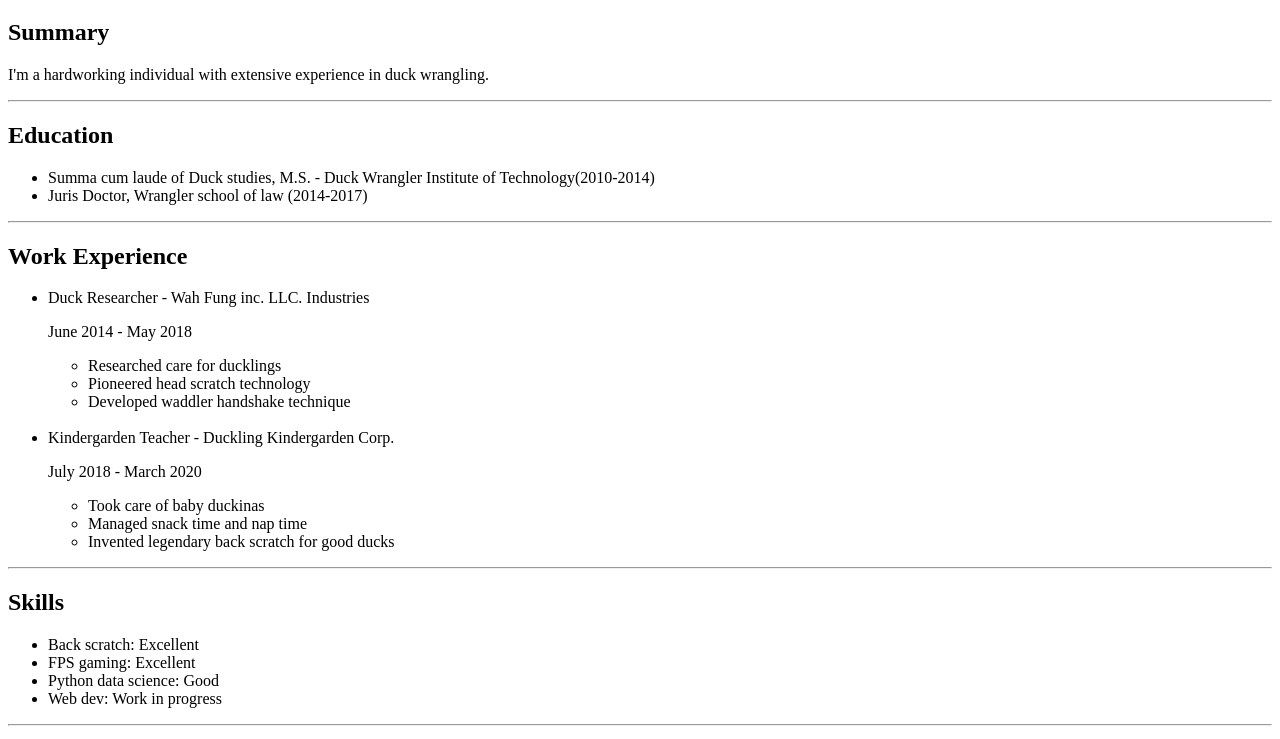
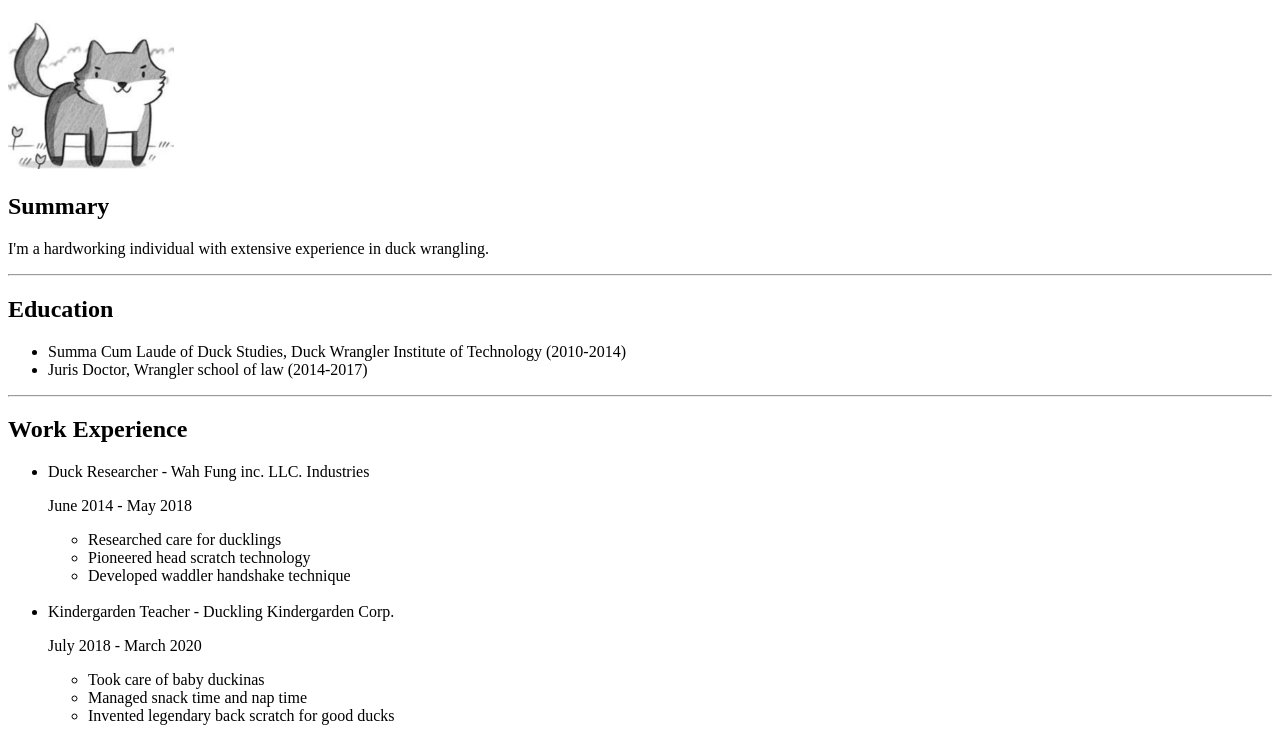
Before and after one commit to miramo1/html-portfolio, a plain HTML site: page index.html in a window 1280 px wide. Shown: the part 61-800 px from the top of the page. Drawn offline with Linux system fonts and the light colour scheme.

Commit message:
Add files via upload

```diff
--- a/index.html
+++ b/index.html
@@ -6,12 +6,13 @@
 
 <body>
   <h1>Duck Wrangler</h1>
+  <img src="images/meirl.png" height="150" alt="A picture of me"><img>
   <h2>Summary</h2>
   <p>I'm a hardworking individual with extensive experience in duck wrangling.</p>
   <hr />
   <h2>Education</h2>
   <ul>
-    <li>Summa cum laude of Duck studies, M.S. -  Duck Wrangler Institute of Technology(2010-2014)</li>
+    <li>Summa Cum Laude of Duck Studies, Duck Wrangler Institute of Technology (2010-2014)</li>
     <li>Juris Doctor, Wrangler school of law (2014-2017)</li>
   </ul>
 
```
Also changed, not shown: images/meirl.png (added).
